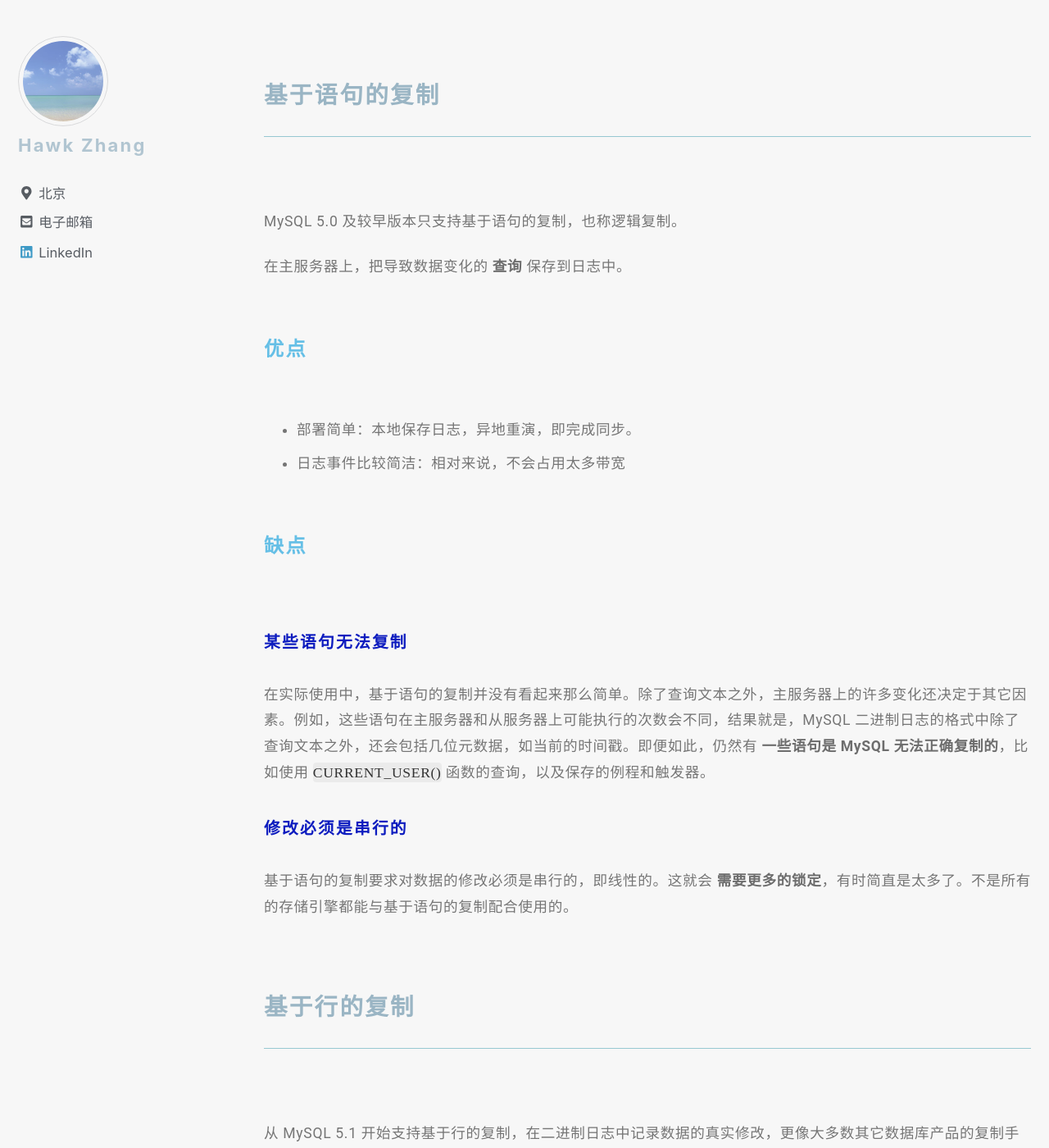
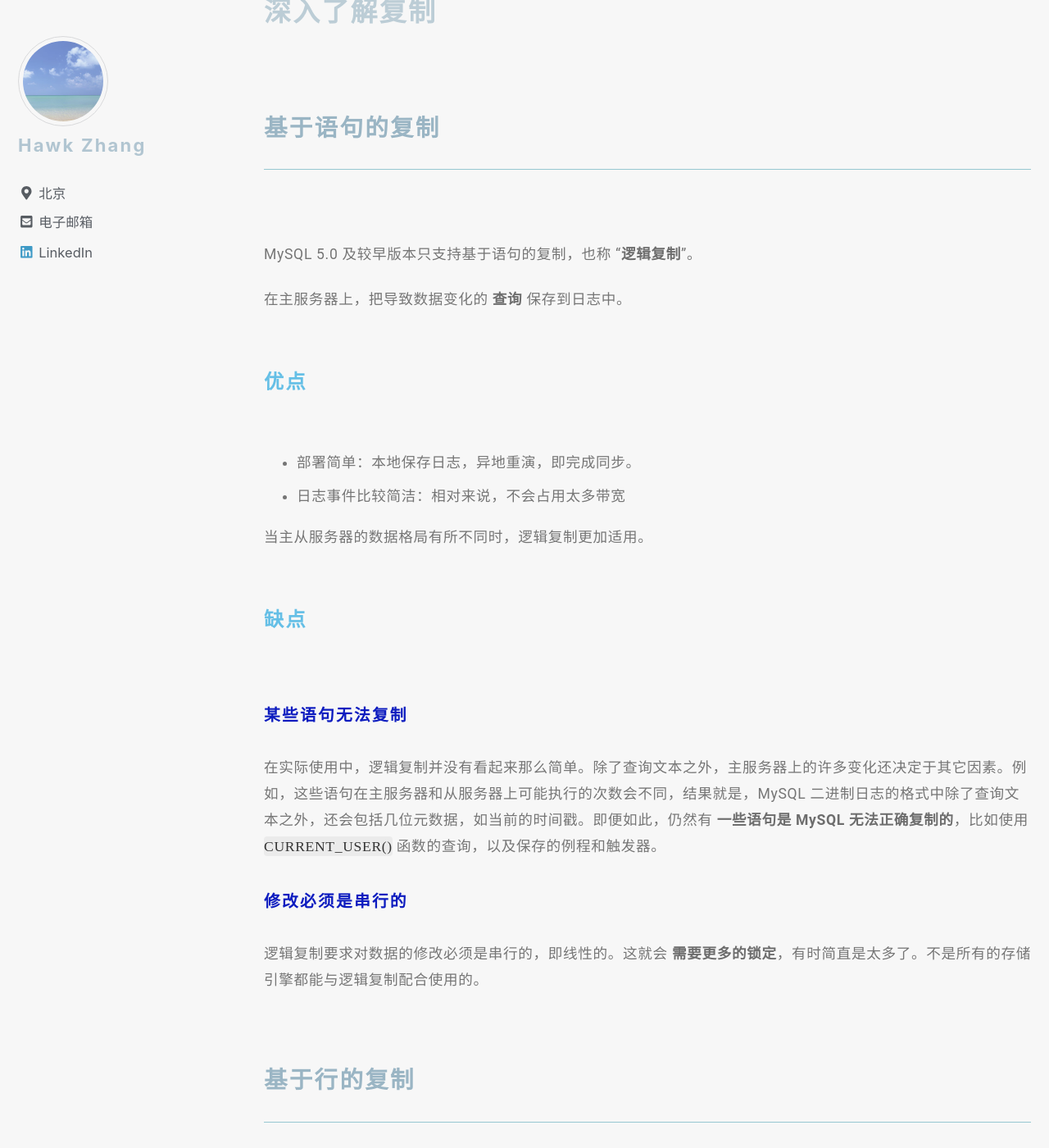
Before and after one commit to narru888/linotes_note, a Jekyll site: the page built from _posts/mysql/2016-03-01-master.slave.md, in a window 1280 px wide and 1400 px high, scrolled down 17386 px. Shown: the whole window at 82% size. Built offline with Jekyll 4.4.1, drawn with Linux system fonts in a browser that asks for light colours; nearby versions of some CDN libraries; a script that is not in the unit is left out; comment, search, counter and statistics services are not loaded; some of the changed text lies outside the part shown.

Commit message:
update on 2018-08-11 13:10:01 CST

```diff
--- a/_posts/mysql/2016-03-01-master.slave.md
+++ b/_posts/mysql/2016-03-01-master.slave.md
@@ -562,7 +562,7 @@
 
 ### 基于语句的复制
 
-MySQL 5.0 及较早版本只支持基于语句的复制，也称逻辑复制。
+MySQL 5.0 及较早版本只支持基于语句的复制，也称 “**逻辑复制**”。
 
 在主服务器上，把导致数据变化的 **查询** 保存到日志中。
 
@@ -572,16 +572,18 @@
 * 部署简单：本地保存日志，异地重演，即完成同步。
 * 日志事件比较简洁：相对来说，不会占用太多带宽
 
+当主从服务器的数据格局有所不同时，逻辑复制更加适用。
+
 
 #### 缺点
 
 ##### 某些语句无法复制
 
-在实际使用中，基于语句的复制并没有看起来那么简单。除了查询文本之外，主服务器上的许多变化还决定于其它因素。例如，这些语句在主服务器和从服务器上可能执行的次数会不同，结果就是，MySQL 二进制日志的格式中除了查询文本之外，还会包括几位元数据，如当前的时间戳。即便如此，仍然有 **一些语句是 MySQL 无法正确复制的**，比如使用 `CURRENT_USER()` 函数的查询，以及保存的例程和触发器。
+在实际使用中，逻辑复制并没有看起来那么简单。除了查询文本之外，主服务器上的许多变化还决定于其它因素。例如，这些语句在主服务器和从服务器上可能执行的次数会不同，结果就是，MySQL 二进制日志的格式中除了查询文本之外，还会包括几位元数据，如当前的时间戳。即便如此，仍然有 **一些语句是 MySQL 无法正确复制的**，比如使用 `CURRENT_USER()` 函数的查询，以及保存的例程和触发器。
 
 ##### 修改必须是串行的
 
-基于语句的复制要求对数据的修改必须是串行的，即线性的。这就会 **需要更多的锁定**，有时简直是太多了。不是所有的存储引擎都能与基于语句的复制配合使用的。
+逻辑复制要求对数据的修改必须是串行的，即线性的。这就会 **需要更多的锁定**，有时简直是太多了。不是所有的存储引擎都能与逻辑复制配合使用的。
 
 
 
@@ -614,3 +616,19 @@
 
 😈 从上例可以看出，是哪些语句使用基于行的复制才会更加高效呢？当然是从数据修改的结果出发来看了，只要是使用语句大张旗鼓地进行查询，得到的结果却只是对少数的几行数据进行修改，此时用基于行的复制就更高效。
 {: .notice--success}
+
+
+
+
+
+
+
+
+
+
+
+### 哪种复制方法更好？
+
+因为每种复制的方法都有最适合自己的具体情况，MySQL 可以在基于语句和基于行这两种方法之间 **动态切换**。默认是使用基于语句复制，当发现某个事件无法用语句正确复制时，它会切换成基于行复制。当然，在需要时，也可以手动控制使用哪种方法，通过配置会话变量 `binlog_format` 来实现。
+
+理论上，基于行的复制可能整体来说更好一些，而且在实际生产中对于大多数人来说工作的比较好。
```
